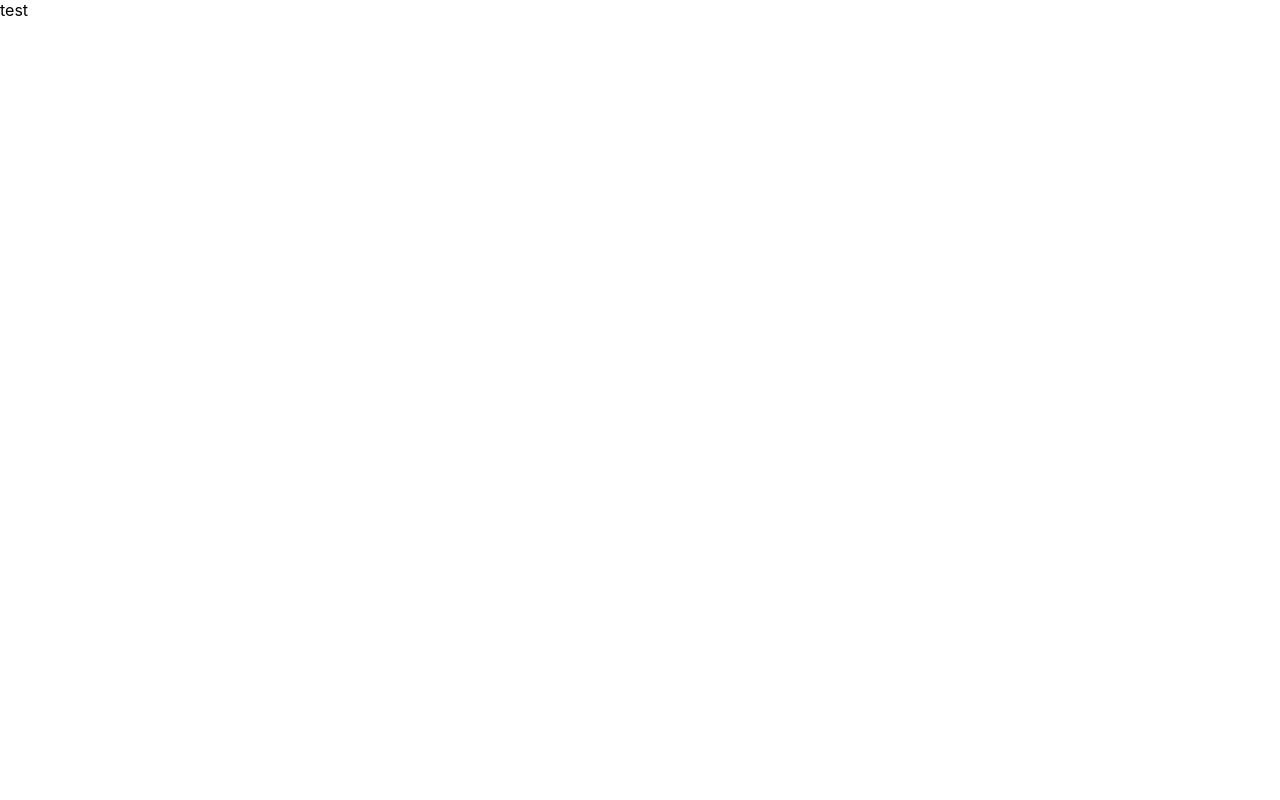
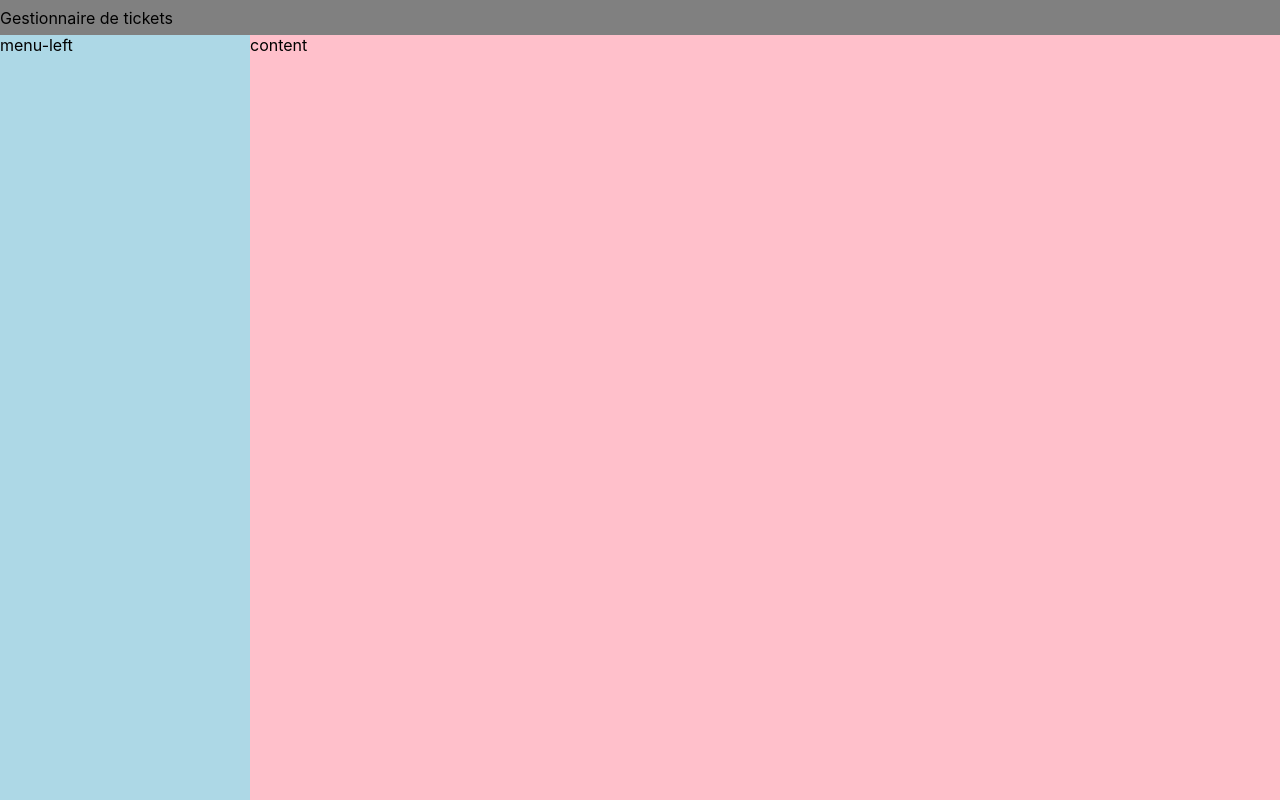
Before and after one commit to darkmine95/dashboard-license.github.io, a React (Create React App) app: page / in a window 1280 px wide. Built offline with nearby package versions, Linux system fonts and the light colour scheme.

Commit message:
Ajout des premiers composants

```diff
--- a/src/App.css
+++ b/src/App.css
@@ -1,2 +1,4 @@
 .app {
+    height: 100%;
+    width: 100%;
 }
--- a/src/App.js
+++ b/src/App.js
@@ -1,9 +1,14 @@
+import Content from './components/Content/Content';
+import MenuLeft from './components/MenuLeft/MenuLeft';
+import Navbar from './components/Navbar/Navbar';
 import './App.css';
 
 function App() {
   return (
     <div className="app">
-      test
+      <Navbar />
+      <MenuLeft />
+      <Content />
     </div>
   );
 }
--- /dev/null
+++ b/src/components/Content/Content.css
@@ -0,0 +1,6 @@
+.content {
+    background-color: pink;
+    width: calc(100% - 250px);
+    min-height: calc(100% - 35px);
+    float: left;
+}
--- /dev/null
+++ b/src/components/Content/Content.jsx
@@ -0,0 +1,11 @@
+import './Content.css';
+
+function Content() {
+  return (
+    <div className="content">
+      content
+    </div>
+  );
+}
+
+export default Content;
--- /dev/null
+++ b/src/components/MenuLeft/MenuLeft.css
@@ -0,0 +1,6 @@
+.menu-left {
+    width: 250px;
+    height: calc(100% - 35px);
+    background-color: lightblue;
+    float: left;
+}
--- /dev/null
+++ b/src/components/MenuLeft/MenuLeft.jsx
@@ -0,0 +1,11 @@
+import './MenuLeft.css';
+
+function MenuLeft() {
+  return (
+    <div className="menu-left">
+      menu-left
+    </div>
+  );
+}
+
+export default MenuLeft;
--- /dev/null
+++ b/src/components/Navbar/Navbar.css
@@ -0,0 +1,7 @@
+.navbar {
+    width: 100%;
+    height: 35px;
+    background-color: grey;
+    display: flex;
+    align-items: center;
+}
--- /dev/null
+++ b/src/components/Navbar/Navbar.jsx
@@ -0,0 +1,11 @@
+import './Navbar.css';
+
+function Navbar() {
+  return (
+    <div className="navbar">
+      Gestionnaire de tickets
+    </div>
+  );
+}
+
+export default Navbar;
--- a/src/index.css
+++ b/src/index.css
@@ -1,3 +1,10 @@
+html,
+body,
+#root {
+  height: 100%;
+  width: 100%;
+}
+
 body {
   margin: 0;
   font-family: -apple-system, BlinkMacSystemFont, 'Segoe UI', 'Roboto', 'Oxygen',
```
